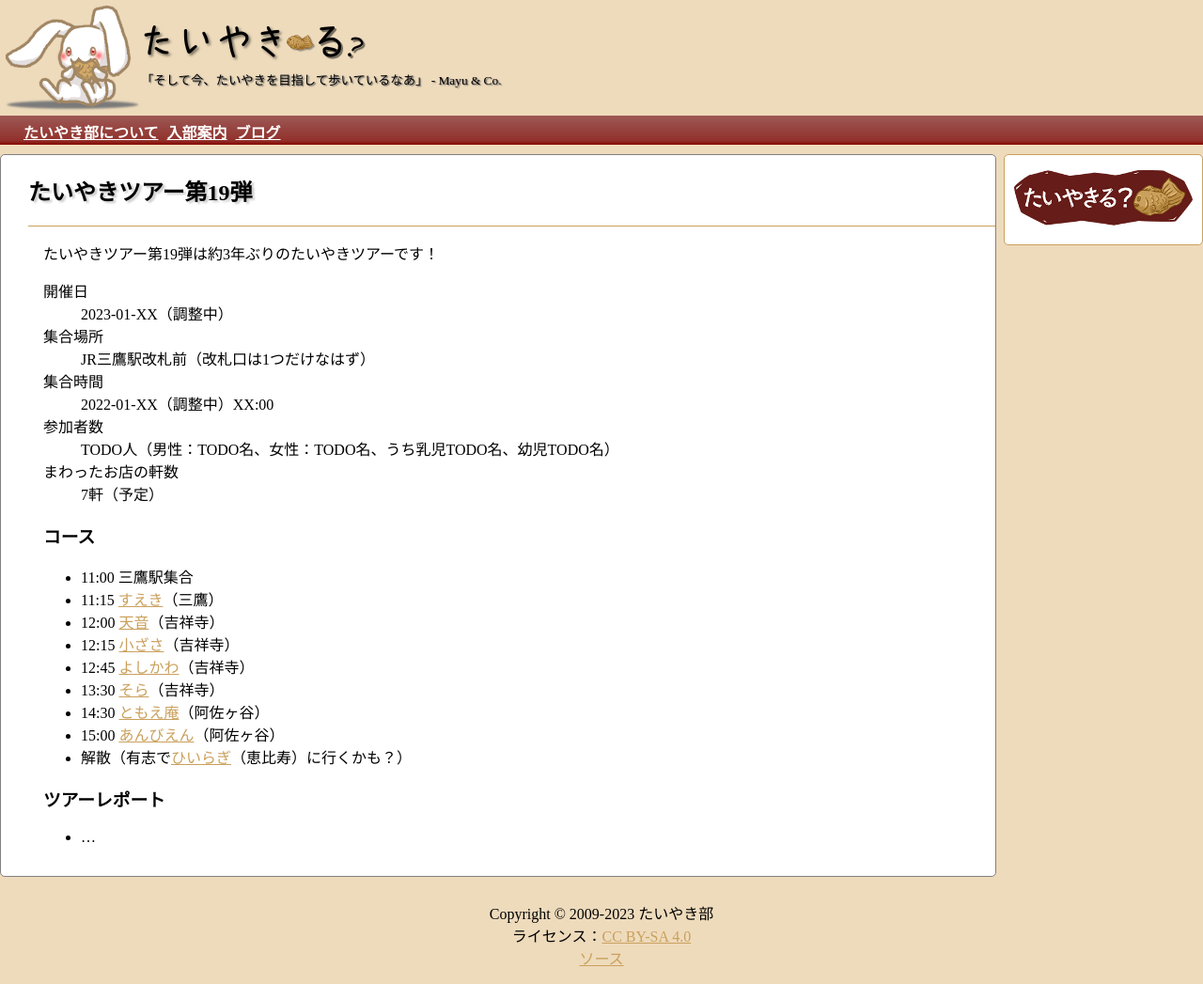
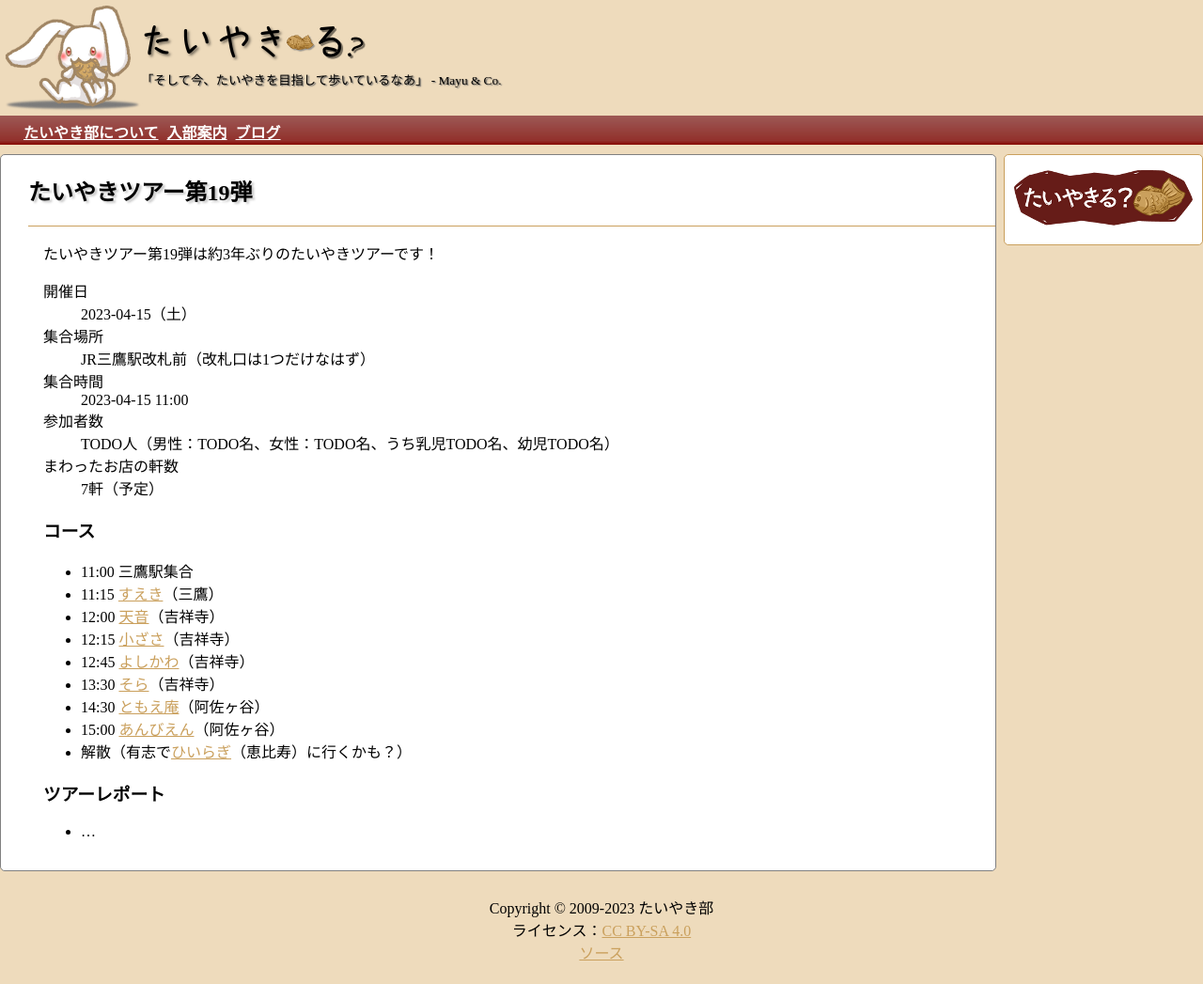
Before and after one commit to taiyaki/taiyaki.club, a Jekyll site: the page built from tour/19.md, in a window 1280 px wide. Shown: the whole page at 94% size. Built offline with Jekyll 4.4.1, drawn with Linux system fonts in a browser that asks for light colours.

Commit message:
tour/19: update date

```diff
--- a/tour/19.md
+++ b/tour/19.md
@@ -6,13 +6,13 @@ title: たいやきツアー第19弾
 たいやきツアー第19弾は約3年ぶりのたいやきツアーです！
 
 開催日
-: 2023-01-XX（調整中）
+: 2023-04-15（土）
 
 集合場所
 : JR三鷹駅改札前（改札口は1つだけなはず）
 
 集合時間
-: 2022-01-XX（調整中）XX:00
+: 2023-04-15 11:00
 
 参加者数
 : TODO人（男性：TODO名、女性：TODO名、うち乳児TODO名、幼児TODO名）
```
Also changed, not shown: index.md (+1 -1 lines).
